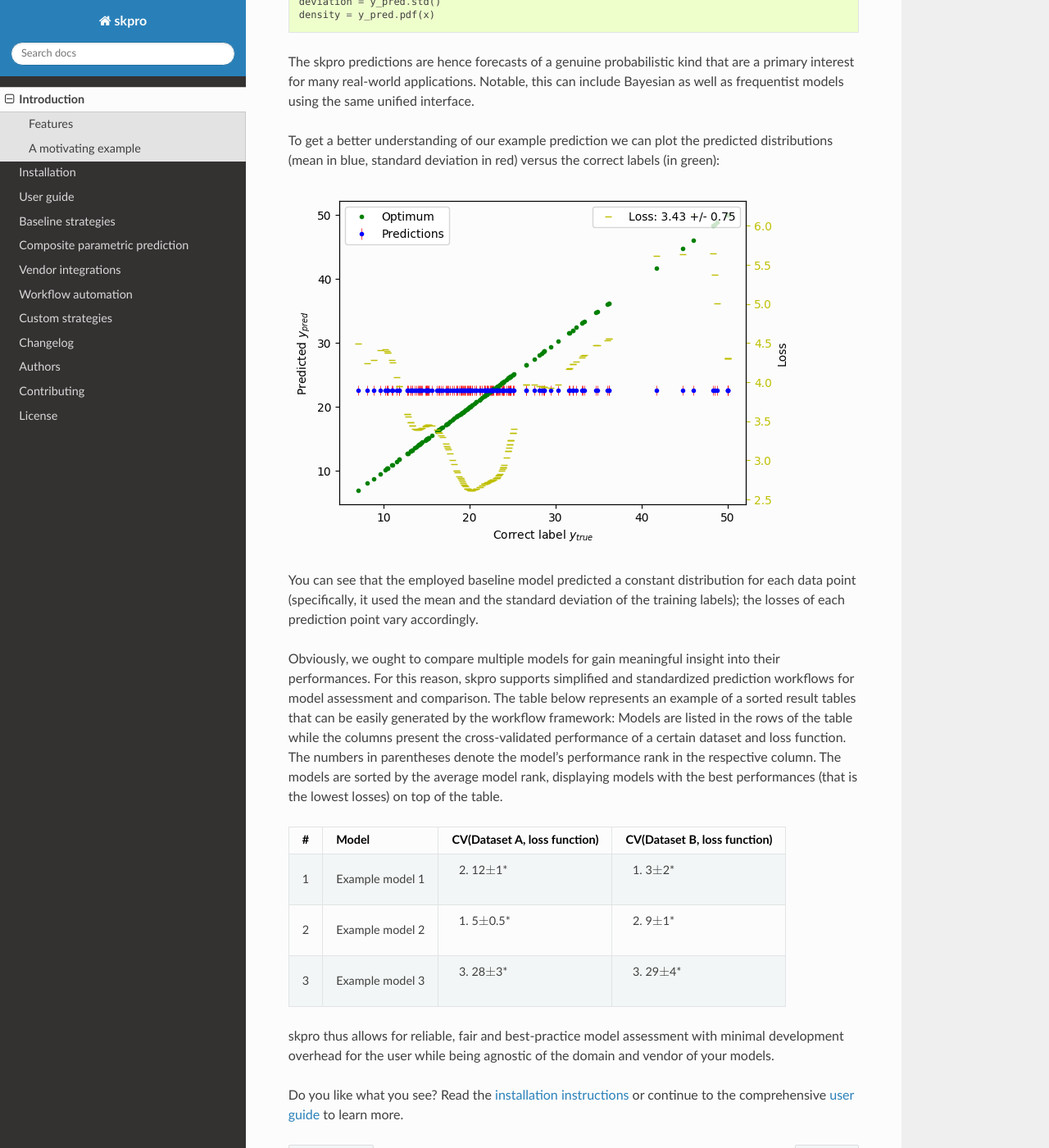
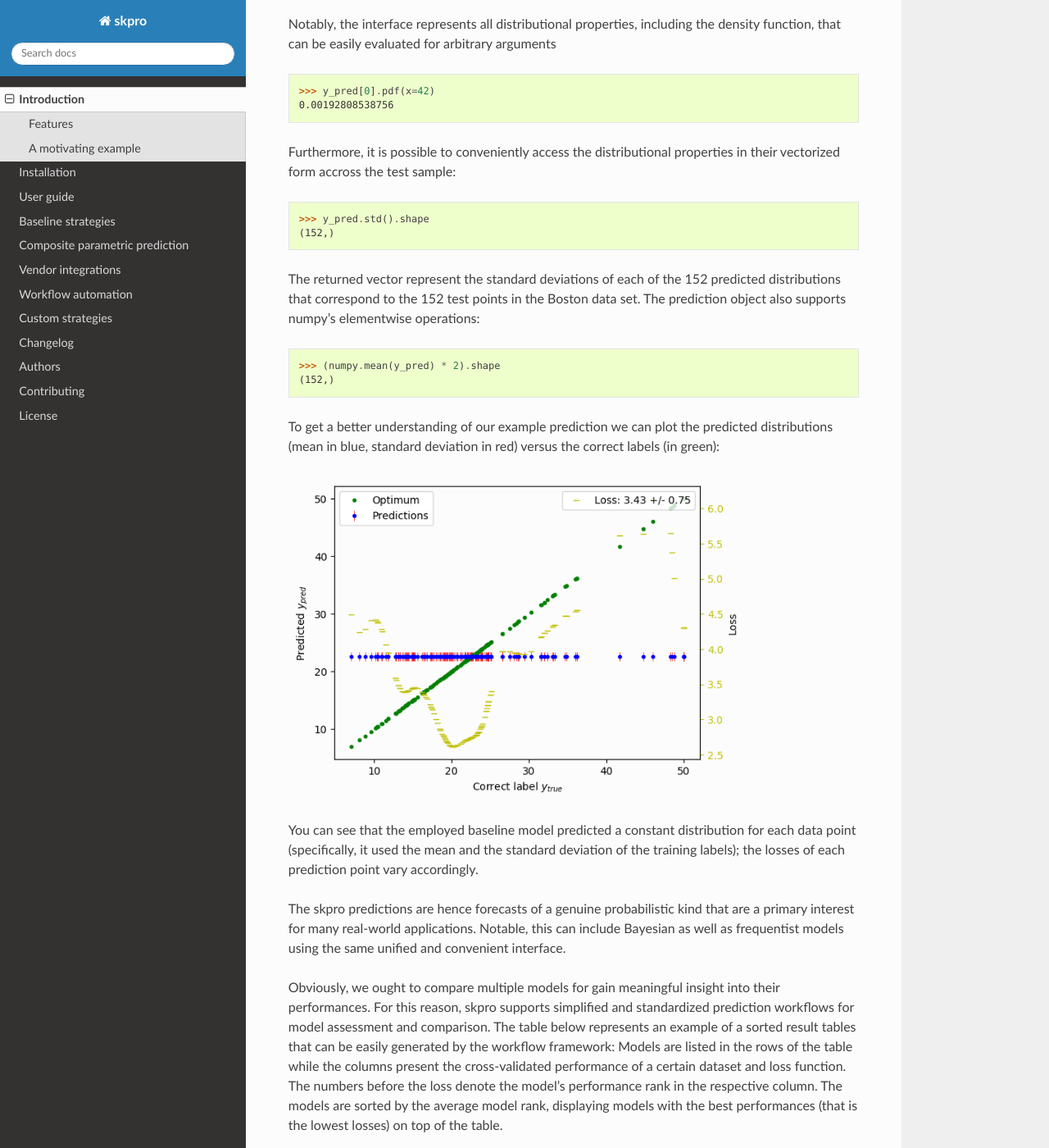
Before and after one commit to sktime/skpro, a Sphinx documentation site: the page built from docs/introduction.rst, in a window 1280 px wide and 1400 px high, scrolled down 1448 px. Shown: the whole window at 82% size. Built offline with Sphinx 7.4.7 and the Read the Docs theme 2.0.0, drawn with Linux system fonts in a browser that asks for light colours; formulas are drawn with MathJax 3; pages that are not in the unit, such as notebooks, are missing from menus; the version number could not be read and is left out; some of the changed text lies outside the part shown.

Commit message:
Expanding introduction with more examples in notebook style

```diff
--- a/docs/introduction.rst
+++ b/docs/introduction.rst
@@ -23,34 +23,47 @@
 A motivating example
 ^^^^^^^^^^^^^^^^^^^^
 
-Let's have a look at the simple example of Boston Housing price prediction. The skpro specific lines are highlighted below.
+Let's have a look at an example of Boston Housing price prediction (using sklearn's `boston data <http://scikit-learn.org/stable/modules/generated/sklearn.datasets.load_boston.html>`_).
 
 .. literalinclude:: ../examples/simple.py
     :language: python
-    :emphasize-lines: 4-5, 11-15
-    :lines: 1-17
+    :lines: 7-17
 
 >>> Loss: 3.444260+-0.062277
 
-If you are familiar with scikit-learn you will recognise that we define and train a model on the boston housing dataset and obtain the test prediction *y_pred*. Furthermore, we use a loss function to calculate the loss between the predicted points and the true values -- nothing unexpected there.
+If you are familiar with scikit-learn you will recognise that we define and train a model on the boston housing dataset and obtain the test prediction ``y_pred``. Furthermore, we use a loss function to calculate the loss between the predicted points and the true values -- nothing unexpected there.
 
-Crucially, however, the skpro model does not just return a list of numbers or point predictions here. Instead, *y_pred* is a probablistic prediction, i.e. it represents probability distributions for each individual data point.
-We can, for instance, obtain the distribution's standard deviation or even its probability density function: ::
+Crucially, however, the skpro model does not just return a list of numbers or point predictions here. Instead, ``y_pred`` is a probablistic prediction, i.e. it represents probability distributions for each individual data point.
+We can, for instance, obtain the standard deviation of the predicted distribution that corresponds with the first (0th) test point (or any other test point distribution) ::
 
-    deviation = y_pred.std()
-    density = y_pred.pdf(x)
+    >>> y_pred[0].std()
+    8.79649064286
 
-The skpro predictions are hence forecasts of a genuine probabilistic kind that are a primary interest for many real-world applications. Notable, this can include Bayesian as well as frequentist models using the same unified interface.
+Notably, the interface represents all distributional properties, including the density function, that can be easily evaluated for arbitrary arguments ::
+
+    >>> y_pred[0].pdf(x=42)
+    0.00192808538756
+
+Furthermore, it is possible to conveniently access the distributional properties in their vectorized form accross the test sample::
+
+    >>> y_pred.std().shape
+    (152,)
+
+The returned vector represent the standard deviations of each of the 152 predicted distributions that correspond to the 152 test points in the Boston data set. The prediction object also supports numpy's elementwise operations::
+
+    >>> (numpy.mean(y_pred) * 2).shape
+    (152,)
 
 To get a better understanding of our example prediction we can plot the predicted distributions (mean in blue, standard deviation in red) versus the correct labels (in green):
 
 .. figure:: _static/simple_example_plot.png
-
    :width: 80%
 
 You can see that the employed baseline model predicted a constant distribution for each data point (specifically, it used the mean and the standard deviation of the training labels); the losses of each prediction point vary accordingly.
 
-Obviously, we ought to compare multiple models for gain meaningful insight into their performances. For this reason, skpro supports simplified and standardized prediction workflows for model assessment and comparison. The table below represents an example of a sorted result tables that can be easily generated by the workflow framework: Models are listed in the rows of the table while the columns present the cross-validated performance of a certain dataset and loss function. The numbers in parentheses denote the model’s performance rank in the respective column. The models are sorted by the average model rank, displaying models with the best performances (that is the lowest losses) on top of the table.
+The skpro predictions are hence forecasts of a genuine probabilistic kind that are a primary interest for many real-world applications. Notable, this can include Bayesian as well as frequentist models using the same unified and convenient interface.
+
+Obviously, we ought to compare multiple models for gain meaningful insight into their performances. For this reason, skpro supports simplified and standardized prediction workflows for model assessment and comparison. The table below represents an example of a sorted result tables that can be easily generated by the workflow framework: Models are listed in the rows of the table while the columns present the cross-validated performance of a certain dataset and loss function. The numbers before the loss denote the model’s performance rank in the respective column. The models are sorted by the average model rank, displaying models with the best performances (that is the lowest losses) on top of the table.
 
 +-----+-------------------+--------------------------------+--------------------------------+
 | #   | Model             | CV(Dataset A, loss function)   | CV(Dataset B, loss function)   |
@@ -62,7 +75,24 @@
 | 3   | Example model 3   | (3) 28\ :math:`\pm`\ 3\*       | (3) 29\ :math:`\pm`\ 4\*       |
 +-----+-------------------+--------------------------------+--------------------------------+
 
-skpro thus allows for reliable, fair and best-practice model assessment with minimal development overhead for the user while being agnostic of the domain and vendor of your models.
+Going back to the boston housing example, the code to produce such a model comparison can be composed in a few lines:
+
+.. literalinclude:: ../examples/workflow.py
+    :language: python
+    :lines: 12-50
+
+>>>
++-----+------------------------------------------------------+------------------------+
+|   # | Model information                                    | CV(boston, log_loss)   |
++=====+======================================================+========================+
+|   2 | Norm(point=LinearRegression(), std=Constant(std(y))) | (1) 4.25+/-0.29*       |
++-----+------------------------------------------------------+------------------------+
+|   1 | DensityBaseline()                                    | (2) 4.28+/-0.18        |
++-----+------------------------------------------------------+------------------------+
+
+The resulting table compares the composite prediction strategy against the baseline model and suggest that the model outperforms the baseline.
+
+In sum, skpro thus allows for reliable, fair and best-practice model assessment with minimal development overhead for the user while being agnostic of the domain and vendor of your models.
 
 Do you like what you see? Read the :doc:`installation instructions <installation>` or continue to the comprehensive :doc:`user guide <user_guide>` to learn more.
 
```
Also changed, not shown: other parts of docs/introduction.rst (+2 -2 lines), .travis.yml, 2 other files.
